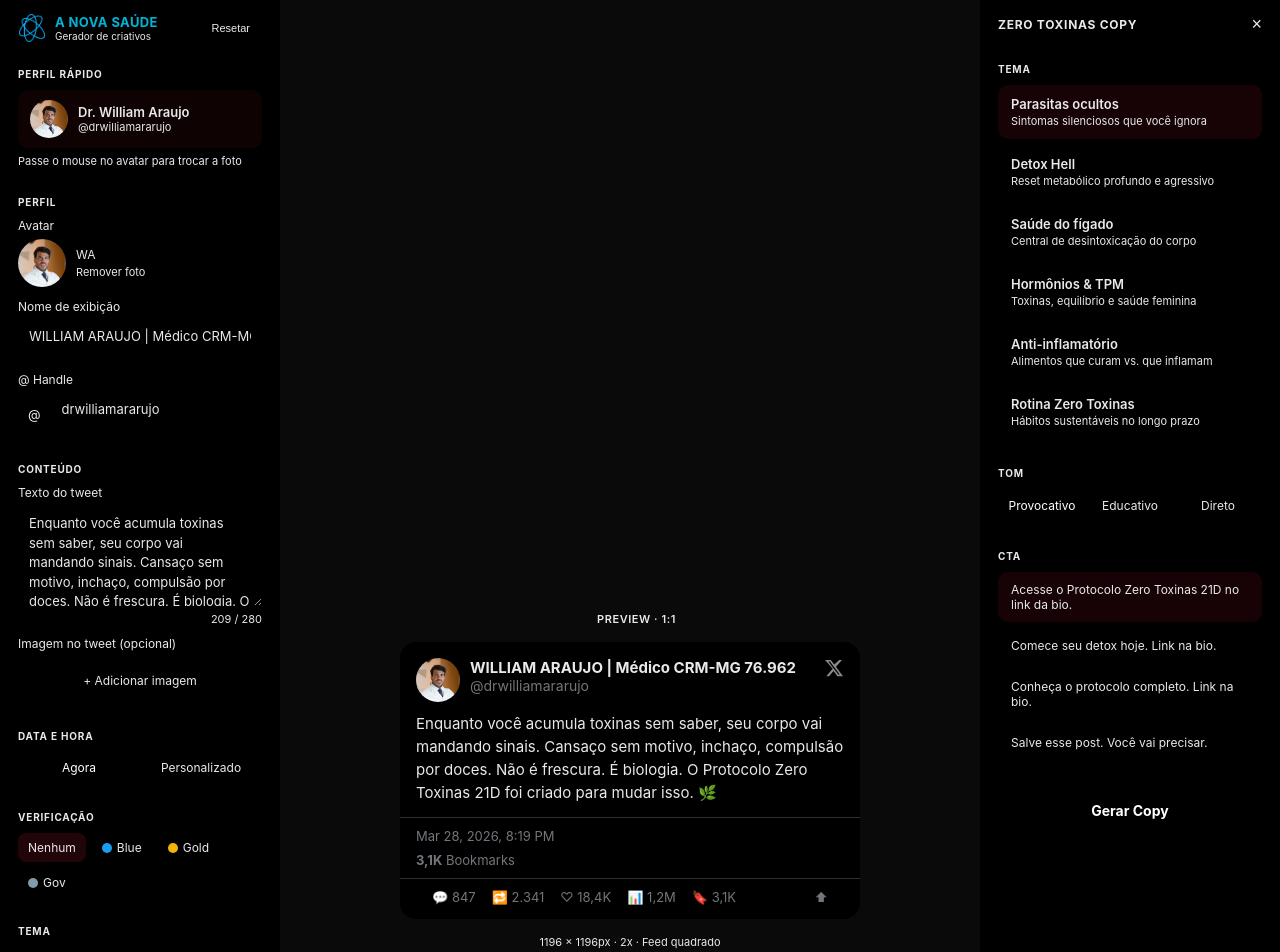
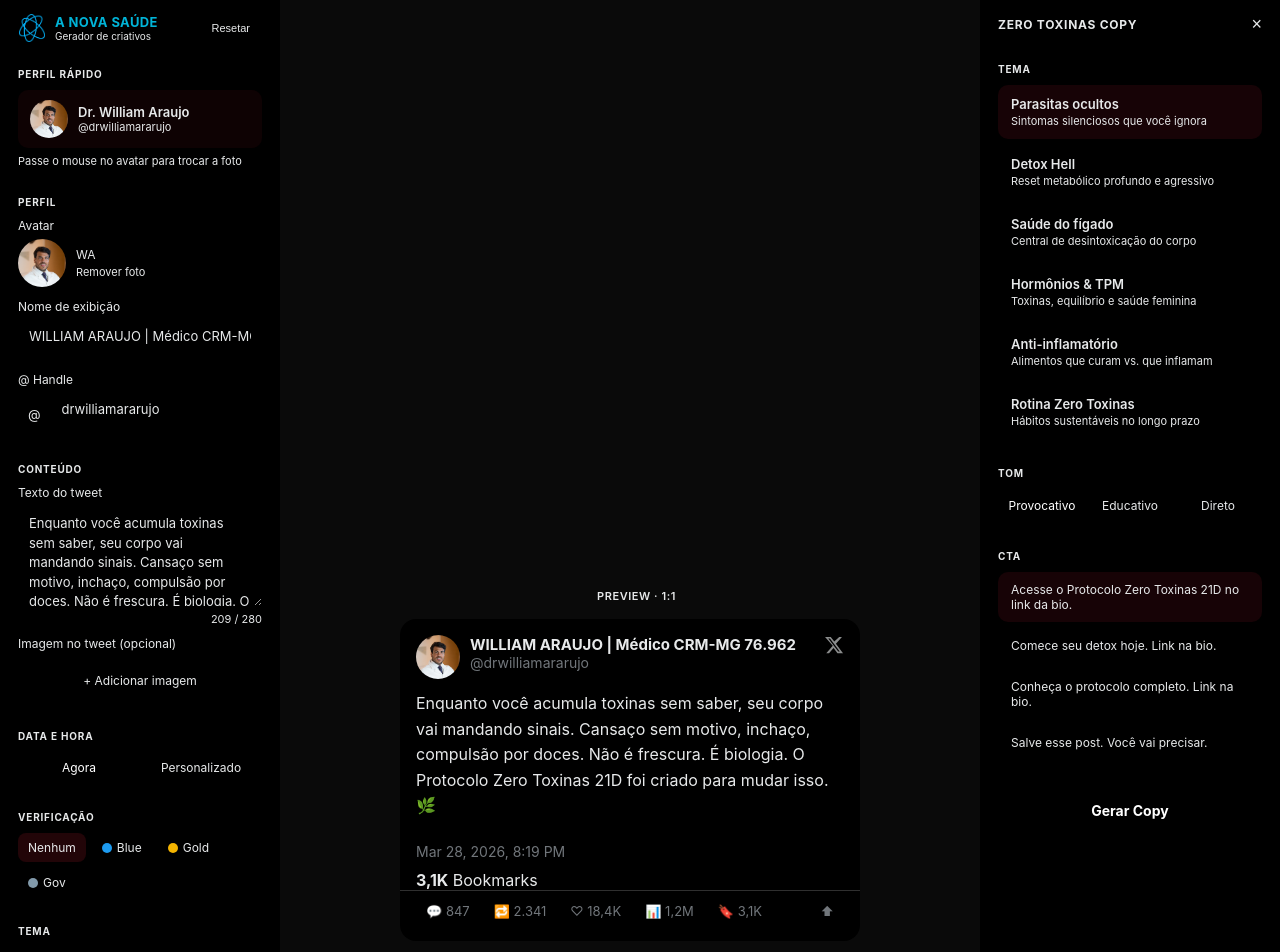
Before and after one commit to peduardoveloso-star/nova-saude-criativo, a Next.js app: page / in a window 1280 px wide. Shown: the top 952 px of the page. Built offline with nearby package versions, Linux system fonts and the light colour scheme.

Commit message:
Update TweetPreview.module.css

```diff
--- a/src/components/TweetPreview.module.css
+++ b/src/components/TweetPreview.module.css
@@ -3,33 +3,30 @@
 .dim   { background: #15202b; color: #e7e9ea; }
 .light { background: #fff; color: #0f1419; }
 
-.inner { padding: 16px 16px 0; }
-.header { display: flex; align-items: flex-start; gap: 10px; margin-bottom: 10px; }
+.inner { padding: 16px 16px 4px; }
+.header { display: flex; align-items: flex-start; gap: 10px; margin-bottom: 12px; }
 .ava { width: 44px; height: 44px; border-radius: 50%; overflow: hidden; flex-shrink: 0; background: #2a2a2a; }
 .ava img { width: 100%; height: 100%; object-fit: cover; display: block; }
 .info { flex: 1; min-width: 0; }
-.nameRow { display: flex; align-items: center; gap: 4px; flex-wrap: wrap; }
+.nameRow { display: flex; align-items: center; gap: 4px; }
 .name { font-size: 15px; font-weight: 700; }
 .badge { width: 18px; height: 18px; flex-shrink: 0; }
 .handleText { font-size: 14px; color: #71767b; }
 .logo { margin-left: auto; opacity: .6; flex-shrink: 0; }
 
-.body { font-size: 15px; line-height: 1.55; margin-bottom: 12px; white-space: pre-wrap; word-break: break-word; }
+.body { font-size: 16px; line-height: 1.6; margin-bottom: 14px; white-space: pre-wrap; word-break: break-word; }
 .blue { color: #1d9bf0; }
 
 .tweetImg { border-radius: 12px; overflow: hidden; margin-bottom: 12px; }
 .tweetImg img { width: 100%; display: block; max-height: 260px; object-fit: cover; }
 
-.border { border-top: 1px solid #2f2f2f; margin: 0 -16px; padding: 10px 16px; }
-.light .border { border-color: #cfd9de; }
-.meta { font-size: 13px; color: #71767b; margin-bottom: 8px; }
+.meta { font-size: 14px; color: #71767b; padding: 10px 0; }
 .light .meta { color: #536471; }
-.engRow { display: flex; align-items: center; gap: 14px; }
-.engItem { font-size: 13px; color: #71767b; }
 
 .divider { border: none; border-top: 1px solid #2f2f2f; margin: 0 -16px; }
 .light .divider { border-color: #cfd9de; }
 
-.bottom { padding: 10px 16px 14px; }
-.engBar { display: flex; align-items: center; gap: 16px; }
-.engAction { display: flex; align-items: center; gap: 4px; color: #71767b; font-size: 13px; }
+.engBar { display: flex; align-items: center; gap: 4px; padding: 4px 0 10px; }
+.engAction { display: flex; align-items: center; gap: 6px; color: #71767b; font-size: 13px; padding: 8px 10px; border-radius: 9999px; cursor: pointer; transition: background .15s; }
+.engAction:hover { color: #1d9bf0; background: rgba(29,155,240,.1); }
+.engAction span { font-size: 13px; }
```
